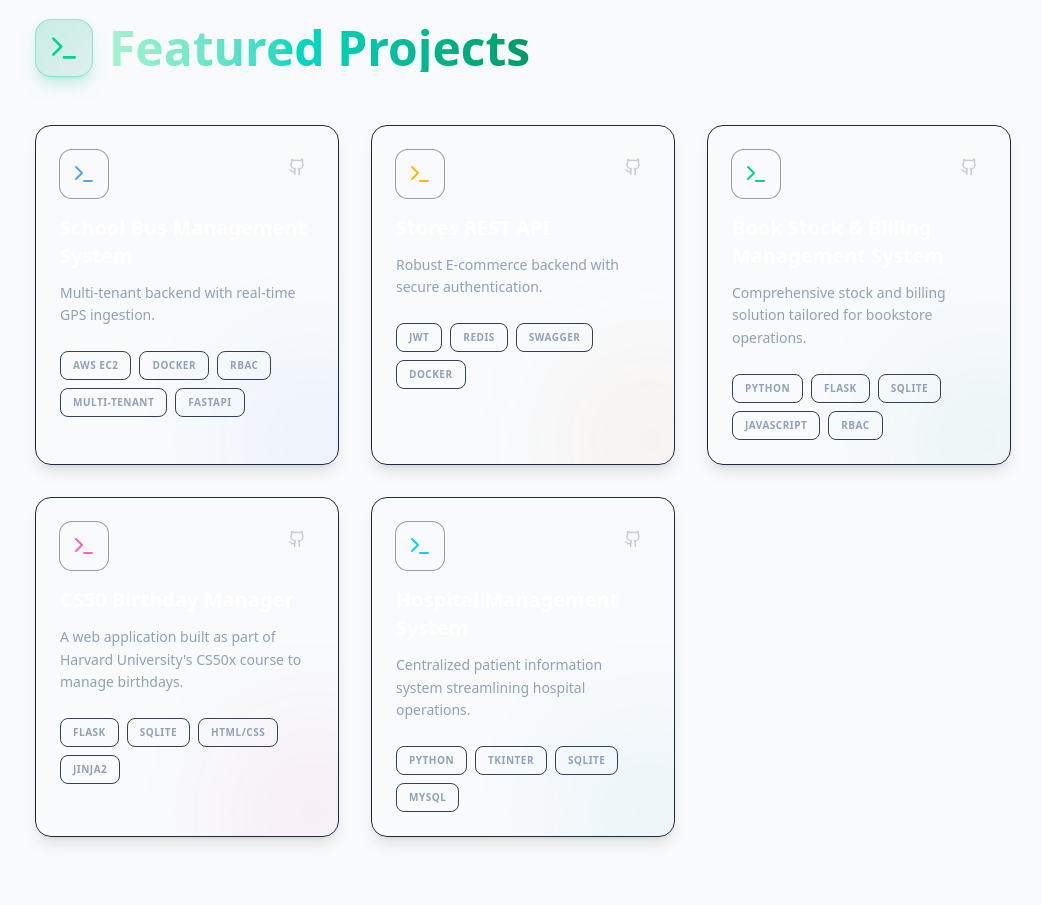
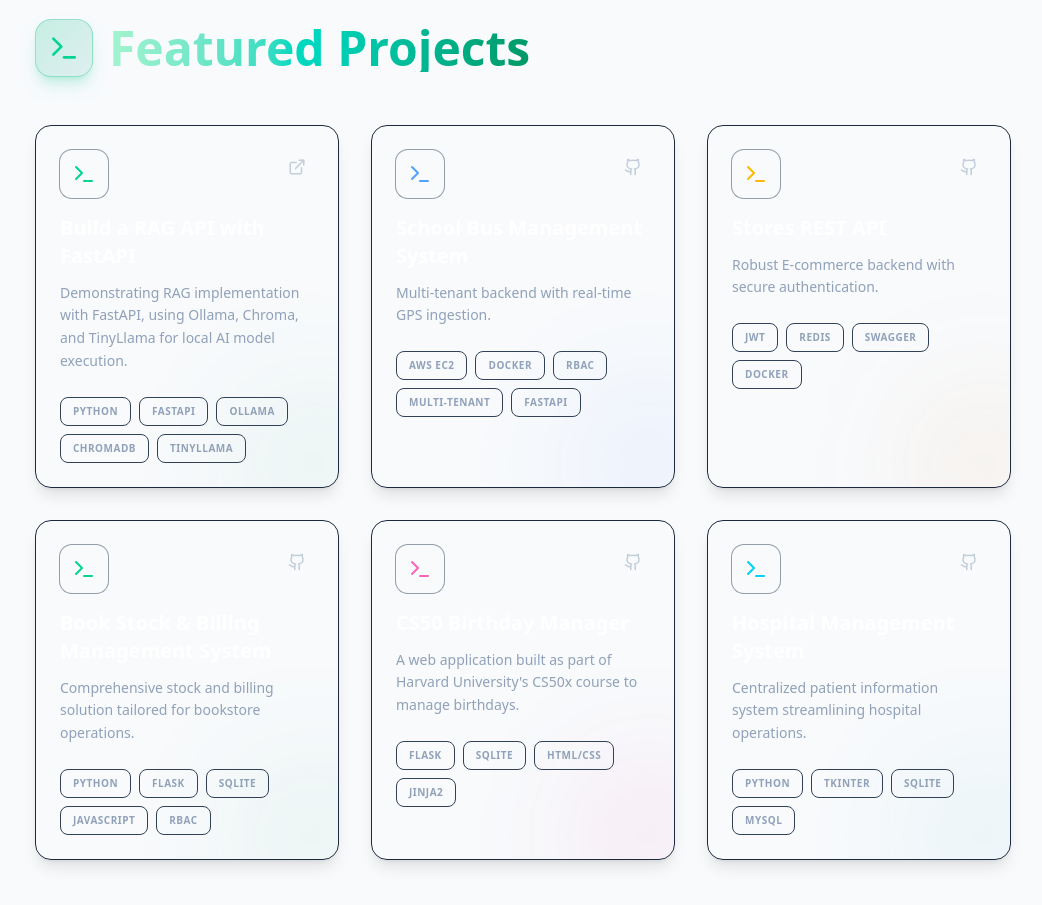
Before and after one commit to Binod231/Portfolio-Bin, a Next.js app: page / in a window 1280 px wide. Shown: the part 4620-5525 px from the top of the page, without its empty margins (117-1159 px from the left). Built offline with nearby package versions, Linux system fonts and the light colour scheme.

Commit message:
feat: add RAG API project and support external project links

```diff
--- a/src/components/sections/Projects.tsx
+++ b/src/components/sections/Projects.tsx
@@ -102,10 +102,10 @@ export default function Projects() {
                             href={project.repo}
                             target="_blank"
                             rel="noopener noreferrer"
-                            aria-label="View Source Code"
+                            aria-label={project.repo.includes("github.com") ? "View Source Code" : "View Project"}
                             className="p-2 text-slate-400 hover:text-white hover:bg-slate-800 rounded-lg transition-colors"
                           >
-                            <Github size={18} />
+                            {project.repo.includes("github.com") ? <Github size={18} /> : <ExternalLink size={18} />}
                           </a>
                         )}
                         {/* Placeholder for live link */}
--- a/src/data/portfolio.ts
+++ b/src/data/portfolio.ts
@@ -72,6 +72,19 @@ export const portfolio = {
     },
   ],
   projects: [
+    {
+      title: "Build a RAG API with FastAPI",
+      type: "AI Engineering",
+      desc: "Demonstrating RAG implementation with FastAPI, using Ollama, Chroma, and TinyLlama for local AI model execution.",
+      tech: ["Python", "FastAPI", "Ollama", "ChromaDB", "TinyLlama"],
+      repo: "https://learn.nextwork.org/nostalgic_pink_clever_cherimoya/docs/ai-devops-api",
+      color: "violet",
+      highlights: [
+        "Integrated Ollama and TinyLlama for local AI model execution",
+        "Built a RAG pipeline with ChromaDB for knowledge base embeddings",
+        "Developed FastAPI endpoints for querying and dynamic content management",
+      ],
+    },
     {
       title: "School Bus Management System",
       type: "Cloud SaaS",
--- a/src/types/index.ts
+++ b/src/types/index.ts
@@ -43,6 +43,8 @@ export interface ProjectItem {
   desc: string;
   tech: string[];
   highlights: string[];
+  repo?: string;
+  color?: string;
 }
 
 export interface CertificationItem {
```
Lines whose indentation alone changed are shown as unchanged.
